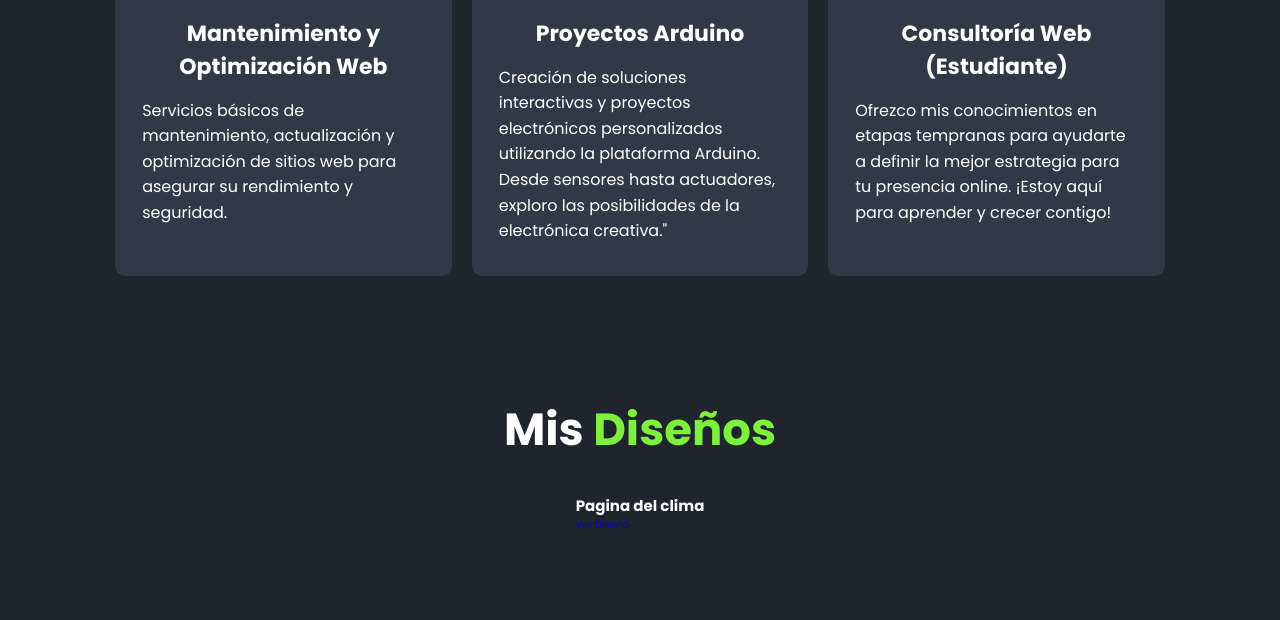
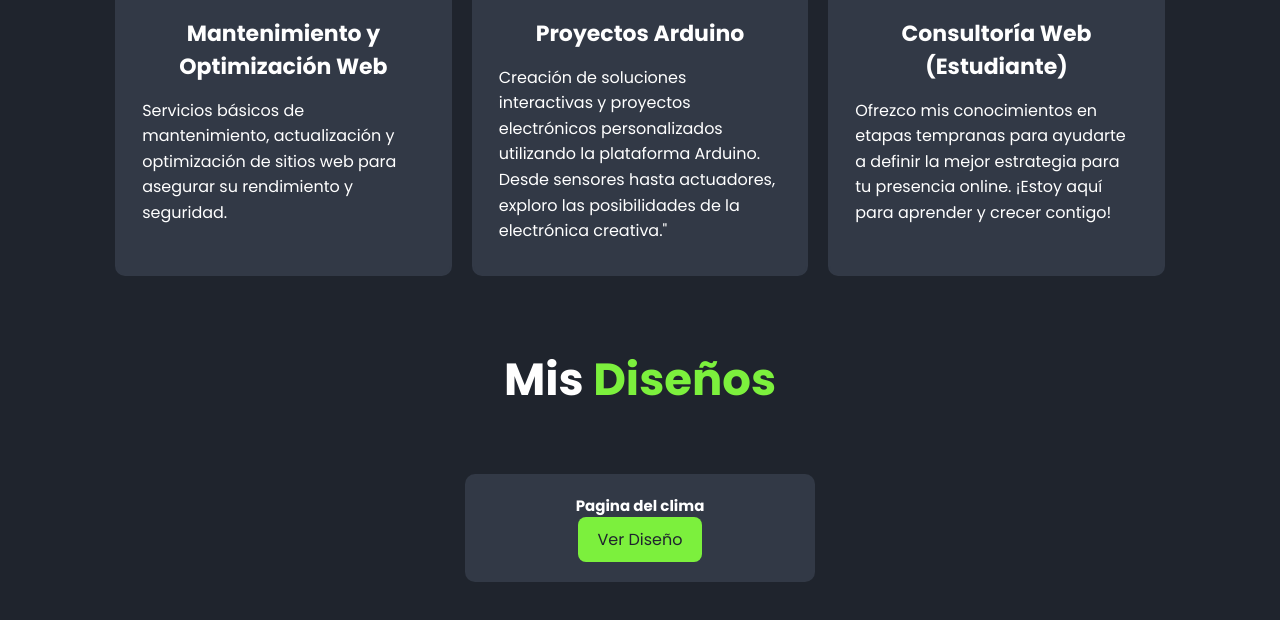
Before and after one commit to JuanFigueredoGuardia/Portafolios, a plain HTML site: page index.html in a window 1280 px wide. Shown: the part 2347-2967 px from the top of the page. Drawn offline with nearby package versions, Linux system fonts and the light colour scheme.

Commit message:
Update style.css

```diff
--- a/style.css
+++ b/style.css
@@ -441,6 +441,54 @@ section.loaded .sobre-mi {
     text-align: left; /* Align text to the left within the box */
 }
 
+.diseños{
+    flex: 1; /* Para que ocupe el espacio vertical disponible */
+    padding-top: 5rem;
+    padding-bottom: 8rem;
+    text-align: center;
+}
+
+.diseños-container{
+    display: grid;
+    grid-template-columns: repeat(auto-fit, minmax(35rem, 1fr)); /* Ajusta el ancho mínimo según necesites */
+    gap: 3rem;
+    margin-top: 3rem;
+}
+
+.diseño-item {
+    background: var(--second-bg-color);
+    border-radius: 1rem;
+    padding: 2rem;
+    text-align: center;
+    transition: transform 0.3s ease-in-out;
+}
+
+.diseño-item:hover {
+    transform: scale(1.05);
+}
+
+.diseño-item img {
+    max-width: 100%;
+    height: auto;
+    border-radius: 0.5rem;
+    margin-bottom: 1.5rem;
+}
+
+.diseño-item a {
+    display: inline-block;
+    padding: 1rem 2rem;
+    background: var(--main-color);
+    color: var(--bg-color);
+    font-size: 1.6rem;
+    border-radius: 0.8rem;
+    text-decoration: none;
+    transition: background-color 0.3s ease;
+}
+
+.diseño-item a:hover {
+    background-color: #69d136; /* Un tono ligeramente más claro al hacer hover */
+}
+
 /* Contact Section Styles */
 .contact{
     display: flex;
```
